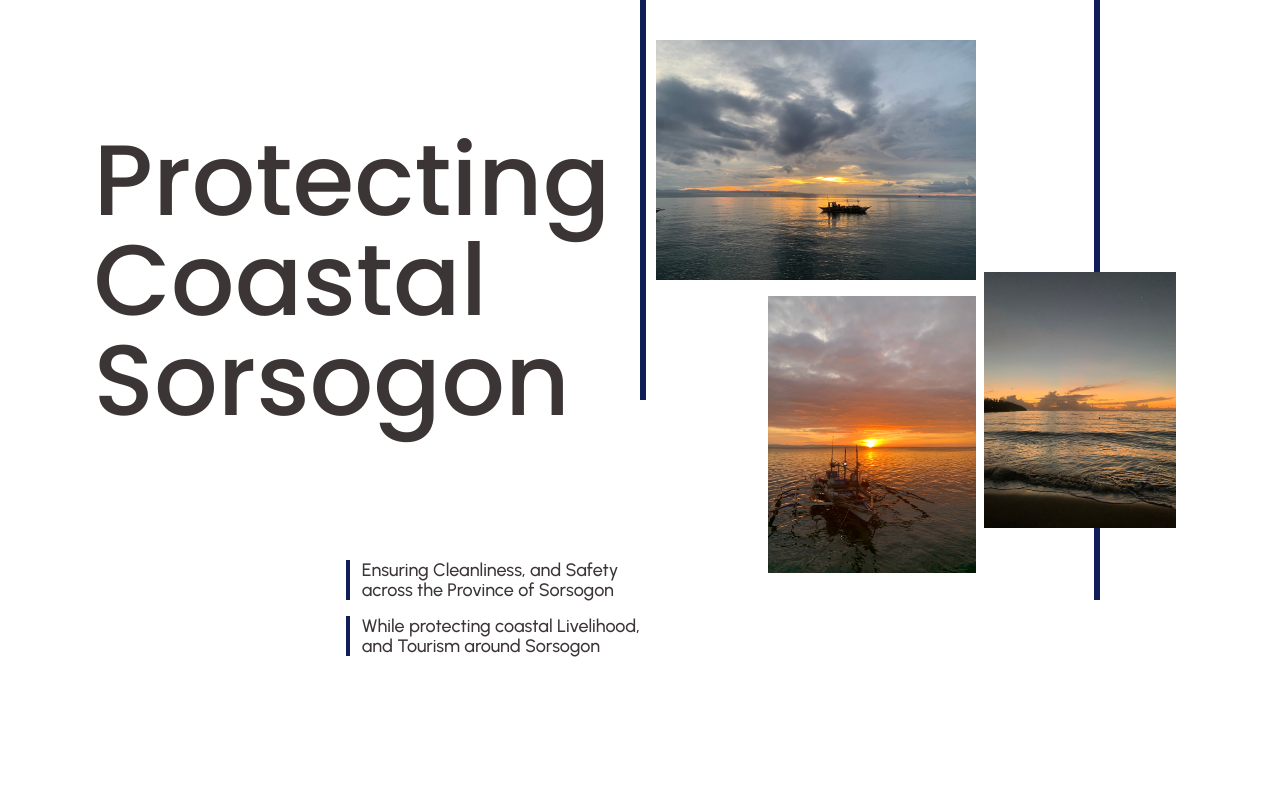
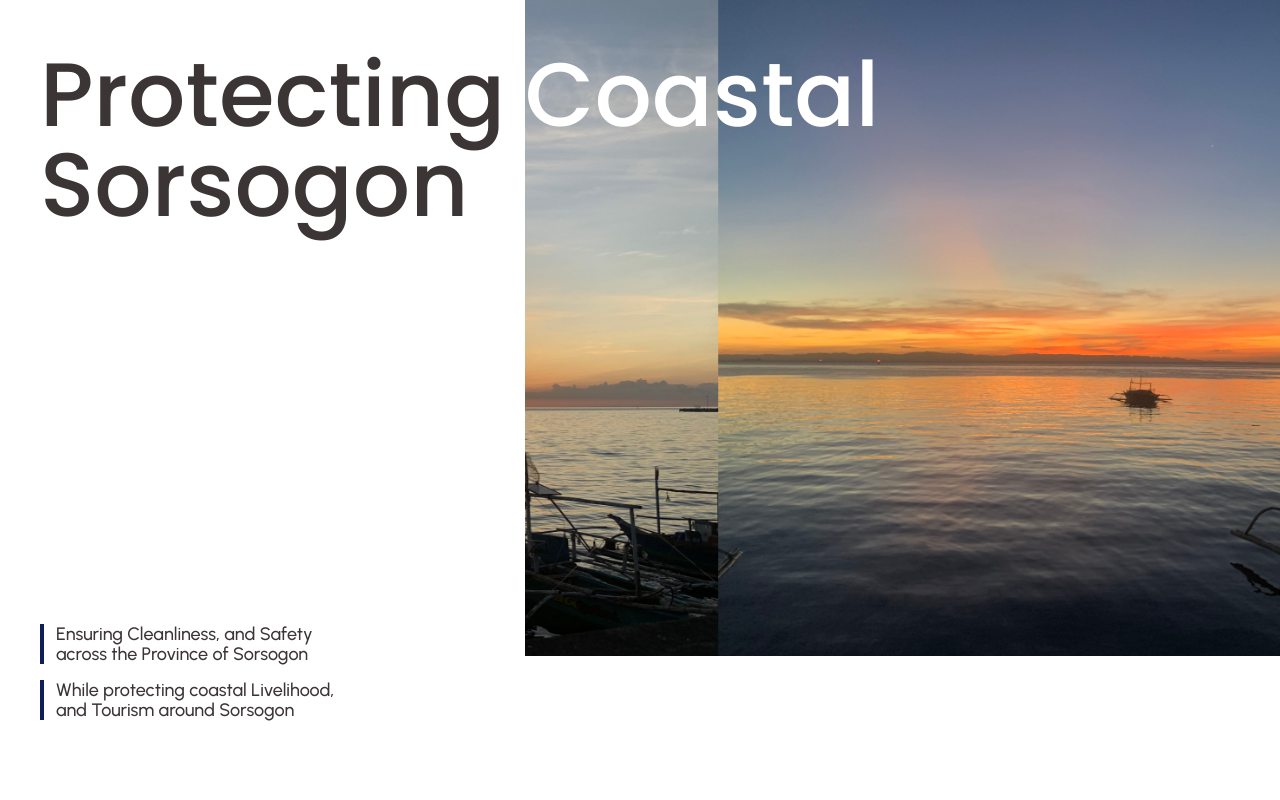
Before and after one commit to myaano/CC106, a Next.js app: page / in a window 1280 px wide. Shown: the top 800 px of the page. Built offline with nearby package versions, Linux system fonts and the light colour scheme; no server answers.

Commit message:
revameped the whole landing page

```diff
--- a/src/app/components/clients.js
+++ b/src/app/components/clients.js
@@ -1,22 +1,23 @@
 "use client";
-
-import HomeReport from "./homereport";
 
 // image imports
 import awd from "../../../public/awdawdawd.jpg";
 import wd from "../../../public/wd.jpg";
 import wdw from "../../../public/wdw.jpg";
+import img1 from "../../../public/IMG_3711.jpg";
+import img2 from "../../../public/IMG_1595.jpg";
 // image imports
 
 // component imports
 import { ReactLenis } from "lenis/react";
 import ReportModal from "./reportmodal";
+import HomeReport from "./homereport";
 
 //motion improts
 import { motion } from "motion/react";
 //motion improts
 
-//imports {
+//imports for gsap
 import { gsap } from "gsap";
 import { useGSAP } from "@gsap/react";
 import { ScrollTrigger } from "gsap/ScrollTrigger";
@@ -75,7 +76,9 @@ export default function Clients() {
       stagger: 0.2,
       ease: "bounce.out",
       duration: 0.5,
-      onComplete: () => { landdesc1.revert(); }
+      onComplete: () => {
+        landdesc1.revert();
+      },
     });
 
     const landdesc2 = new SplitText(".landdesc2", { type: "lines" });
@@ -86,7 +89,9 @@ export default function Clients() {
       stagger: 0.2,
       ease: "bounce.out",
       duration: 1,
-      onComplete: () => { landdesc2.revert(); }
+      onComplete: () => {
+        landdesc2.revert();
+      },
     });
 
     // horizontal gsap
@@ -128,7 +133,9 @@ export default function Clients() {
         trigger: ".about",
         start: "bottom top",
       },
-      onComplete: () => { report.revert(); }
+      onComplete: () => {
+        report.revert();
+      },
     });
 
     gsap.from(".a", {
@@ -159,9 +166,9 @@ export default function Clients() {
         trigger: ".about2",
         start: "top center",
       },
-      onComplete: () => { submitrep.revert();
-
-      }
+      onComplete: () => {
+        submitrep.revert();
+      },
     });
 
     const submitrep2 = new SplitText(".submitrep2", { type: "words" });
@@ -176,7 +183,9 @@ export default function Clients() {
         trigger: ".about2",
         start: "top center",
       },
-      onComplete: () => { submitrep2.revert(); }
+      onComplete: () => {
+        submitrep2.revert();
+      },
     });
 
     const ddesc = new SplitText(".ddesc", { type: "words" });
@@ -191,7 +200,9 @@ export default function Clients() {
         trigger: ".about2",
         start: "top center",
       },
-      onComplete: () => { ddesc.revert(); }
+      onComplete: () => {
+        ddesc.revert();
+      },
     });
 
     gsap.from(".bttn", {
@@ -214,10 +225,23 @@ export default function Clients() {
         trigger: ".about2",
         start: "top center",
       },
-      onComplete: () => { quote.revert(); }
+      onComplete: () => {
+        quote.revert();
+      },
     });
+  });
 
-  });
+
+
+  const photos = [awd, img1, img2];
+  const [index, setIndex] = useState(0);
+  useEffect(() => {
+    setInterval(() => {
+      setIndex((prev) => (prev + 1) % photos.length);
+    }, 3000);
+
+
+  }, [])
 
   const [isOpen, setOpen] = useState(false);
 
@@ -228,19 +252,21 @@ export default function Clients() {
       smoothWheel={true}
       ref={lenisRef}
     >
-      <div className={`${poppins.variable} ${urbanist.variable} antialiased`}>
+      <div
+        className={`${poppins.variable} ${urbanist.variable} antialiased overflow-hidden`}
+      >
         {/* landing page herer */}
-        <div className="hidden md:block select-none">
-          <div className="h-screen bg-white flex px-[4rem]  text-[#3C3535]">
-            <div className="w-[45vw]  flex flex-col">
-              <div className=" text-5xl lg:text-[100px] font-poppins flex-1 flex flex-col justify-center items-center ">
-                <div>
-                  <p className="landtitle ">Protecting</p>
-                  <p className="landtitle2">Coastal</p>
-                  <p className="landtitle3">Sorsogon</p>
+
+        <div className=" h-[110vh] w-auto  relative lg:flex lg:justify-end ">
+          <div className=" h-[85vh] w-full lg:h-[95vh] flex-1 pt-[50px] pb-[40px] absolute z-10 lg:static ">
+            <div className="w-fit h-full  font-poppins flex flex-col justify-between pl-[20px] md:pl-[35px] lg:pl-[40px]">
+              <div className=" w-fit leading-none text-[64px] xl:text-[90px]">
+                <div className="w-fit text-white lg:text-[#3C3535]">
+                  <p>Protecting</p> <p className="block lg:hidden">Coastal</p>
                 </div>
+                <p className="text-white lg:text-[#3C3535]">Sorsogon</p>
               </div>
-              <div className=" flex flex-col items-end h-[30vh]">
+              <div className=" flex flex-col text-white lg:text-[#3C3535]">
                 <div className="flex flex-col gap-4 font-urbanist font-medium text-lg">
                   <div className="  flex gap-3 leading-5">
                     <div className="w-[4px] bg-[#0F1E59]"></div>
@@ -250,7 +276,7 @@ export default function Clients() {
                     </p>
                   </div>
                   <div className="flex gap-3 leading-5">
-                    <div className="w-[4px] bg-[#0F1E59]"></div>
+                    <div className="w-[4px] bg-[#0F1E59] "></div>
                     <p className="landdesc2">
                       While protecting coastal Livelihood, <br />
                       and Tourism around Sorsogon
@@ -259,108 +285,33 @@ export default function Clients() {
                 </div>
               </div>
             </div>
-            <div className="h-screen  flex-1">
-              <div className="flex h-full relative ">
-                <div className="bg-[#0F1E59] h-[50vh] w-[6px]"></div>
-                <div className=" w-[28rem]"></div>
-                <div className="bg-[#0F1E59] h-[75vh] w-[6px]"></div>
-                <div className=" h-full  flex absolute">
-                  <div className=" pr-2 pl-4 flex flex-col justify-start items-end gap-4 py-10">
-                    <motion.div
-                      initial={{ opacity: 0, scale: 0 }}
-                      animate={{ opacity: 1, scale: 1 }}
-                      transition={{
-                        duration: 0.4,
-                        scale: {
-                          type: "spring",
-                          visualDuration: 0.4,
-                          bounce: 0.5,
-                        },
-                      }}
-                      className=" h-auto w-[20rem]"
-                    >
-                      <Image
-                        src={awd}
-                        alt="sorimg1"
-                        sizes="100vw"
-                        style={{ objectFit: "cover" }}
-                        priority={true}
-                      />
-                    </motion.div>
-                    <motion.div
-                      initial={{ opacity: 0, scale: 0 }}
-                      animate={{ opacity: 1, scale: 1 }}
-                      transition={{
-                        duration: 0.4,
-                        scale: {
-                          type: "spring",
-                          visualDuration: 0.4,
-                          bounce: 0.5,
-                        },
-                      }}
-                      className=" h-auto w-[13rem]"
-                    >
-                      <Image
-                        src={wd}
-                        alt="sorimg2"
-                        sizes="100vw"
-                        style={{ objectFit: "cover" }}
-                        priority={true}
-                      />
-                    </motion.div>
-                  </div>
-                  <div className=" flex justify-center items-center">
-                    <motion.div
-                      initial={{ opacity: 0, scale: 0 }}
-                      animate={{ opacity: 1, scale: 1 }}
-                      transition={{
-                        duration: 0.4,
-                        scale: {
-                          type: "spring",
-                          visualDuration: 0.4,
-                          bounce: 0.5,
-                        },
-                      }}
-                      className=" h-auto w-[12rem]"
-                    >
-                      <Image
-                        src={wdw}
-                        alt="sorimg3"
-                        sizes="100vw"
-                        style={{ objectFit: "cover" }}
-                        priority={true}
-                      />
-                    </motion.div>
-                  </div>
-                </div>
+          </div>
+          <div className="h-screen w-fit lg:h-[82vh] realtive flex font-poppins">
+            <div className="  h-full w-full lg:w-[59vw] overflow-hidden">
+              <div
+                className="flex transition-transform duration-700 ease-in-out h-full  "
+                style={{ transform: `translateX(-${index * 100}%)` }}
+              >
+                {photos.map((photo, index) => (
+                  <Image
+                    key={index}
+                    src={photo}
+                    alt={`sorimg${index + 1}`}
+                    className="xl:flex-shrink-0"
+                    style={{ objectFit: "cover" }}
+                    priority={true}
+                  />
+                ))}
               </div>
             </div>
+            <p className="absolute leading-none pt-[50px] text-[90px] text-white hidden lg:block">
+              Coastal
+            </p>
           </div>
         </div>
 
-        {/* mobile landing page here */}
-        <section className="block md:hidden">
-          <div className="@container h-[100vh]  px-4 py-20 font-poppins  flex flex-col text-[#3C3535]  ">
-            <div className="text-[70px] @[390px]:text-[100px] sm:text-[100px] h-[70vh] w-full  leading-none">
-              <p className="leading-none">Protec-</p>
-              <p className="flex justify-end items-end leading-none ">ting</p>
-              <p className="text-[#D3001C]">Coastal</p>
-              <p className="flex justify-start items-start leading-none ">
-                Sor-
-              </p>
-              <p className="flex justify-end items-end leading-none">sogon</p>
-            </div>
-            <div className=" flex justify-start items-start h-[20vh] w-full font-medium text-2xl ">
-              <div className="flex gap-2">
-                <div className="w-[5px] bg-[#0F1E59]"></div>
-                <p className="leading-6">
-                  Protecting Sorsogon's <br /> Coast and our livelihood
-                </p>
-              </div>
-            </div>
-          </div>
-        </section>
-        {/* mobile landing page here  END*/}
+
+
 
         {/* horizontal scroll pc */}
         <section className="hidden lg:block">
@@ -395,14 +346,6 @@ export default function Clients() {
         {/* about part 2 pc*/}
         <section className="hidden lg:block ">
           <div className="about2 h-screen px-20 py-13 flex flex-col ">
-            <div className="h-10 text-[10px] font-urbanist text-[#3C3535] ">
-              <div className="marquee flex justify-evenly ">
-                <p>Improper Waste Management</p>
-                <p>Livestock Littering</p>
-                <p>Coral Reef Destruction</p>
-                <p>Coastal Landslides</p>
-              </div>
-            </div>
             <div className="flex justify-between">
               <div className="font-poppins text-[100px] leading-none text-[#3C3535]  relative -z-10">
                 <p className="report overflow-hidden">Report</p>
@@ -466,10 +409,6 @@ export default function Clients() {
         <section className="block lg:hidden">
           <div className="h-screen p-[20px] flex flex-col font-poppins ">
             <div className=" flex-1">
-              <div className=" text-[10px] md:text-[14px]  h-15 grid grid-cols-2">
-                <p>Improper Waste Management</p>
-                <p>Coral Reef Destruction</p>
-              </div>
               <div className="flex  justify-between items-center h-auto">
                 <div className="leading-none text-[64px] md:text-[100px] text-[#3C3535] [text-trim-none] ">
                   <p>Report</p>
@@ -509,10 +448,6 @@ export default function Clients() {
                 </button>
                 <ReportModal isOpen={isOpen} onClose={() => setOpen(false)} />
               </div>
-              <div className="grid text-[10px] md:text-[14px] grid-cols-2  ">
-                <p>Livestock Littering</p>
-                <p>Coastal Landslides</p>
-              </div>
             </div>
           </div>
         </section>
--- a/src/app/globals.css
+++ b/src/app/globals.css
@@ -48,15 +48,15 @@
   --radius-4xl: calc(var(--radius) + 16px);
 }
 
-html, body {
+/* html, body {
   scrollbar-width: none;
   -ms-overflow-style: none;
+
 }
-
 html::-webkit-scrollbar,
 body::-webkit-scrollbar {
   display: none;
-}
+} */
 
 :root {
   --radius: 0.625rem;
--- a/src/app/test/page.js
+++ /dev/null
@@ -1,46 +0,0 @@
-'use client';
-
-import { useEffect, useState } from 'react';
-import { supabase } from '@/lib/supabaseClient';
-
-export default function TestPage() {
-  const [items, setItems] = useState([]);
-
-  useEffect(() => {
-    async function load() {
-      const res = await fetch('/api/reports');
-      const json = await res.json();
-
-      setItems(json.data || []);
-    }
-
-    load();
-
-  }, []);
-
-  return (
-    <div>
-      <h1>Reports</h1>
-
-      {items.map((report) => (
-        <div key={report.id}>
-        <h3>Report #{report.id}</h3>
-
-        <p>Type: {report.report_type?.name}</p>
-
-        <p>Verified By: {report.verified_by?.username || 'N/A'}</p>
-
-        <h4>Status History:</h4>
-        <ul>
-          {report.status_history?.map((status) => (
-            <li key={status.id}>
-              {status.status} → {status.new_status}
-            </li>
-          ))}
-        </ul>
-
-        </div>
-      ))}
-    </div>
-  );
-}
```
Also changed, not shown: src/app/components/homereport.js (+13 -13 lines), public/IMG_1595.jpg (added), public/IMG_3711.jpg (added).
